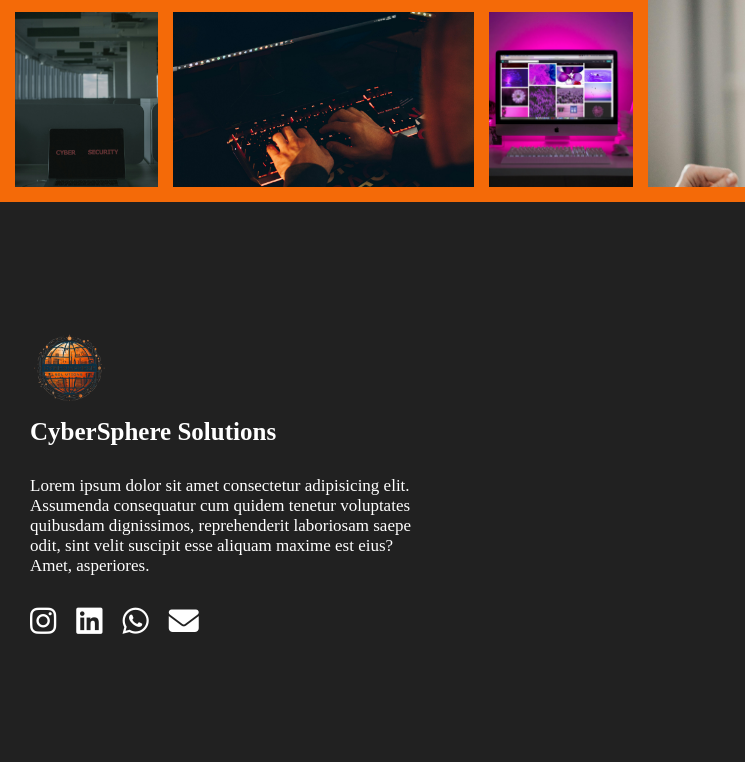
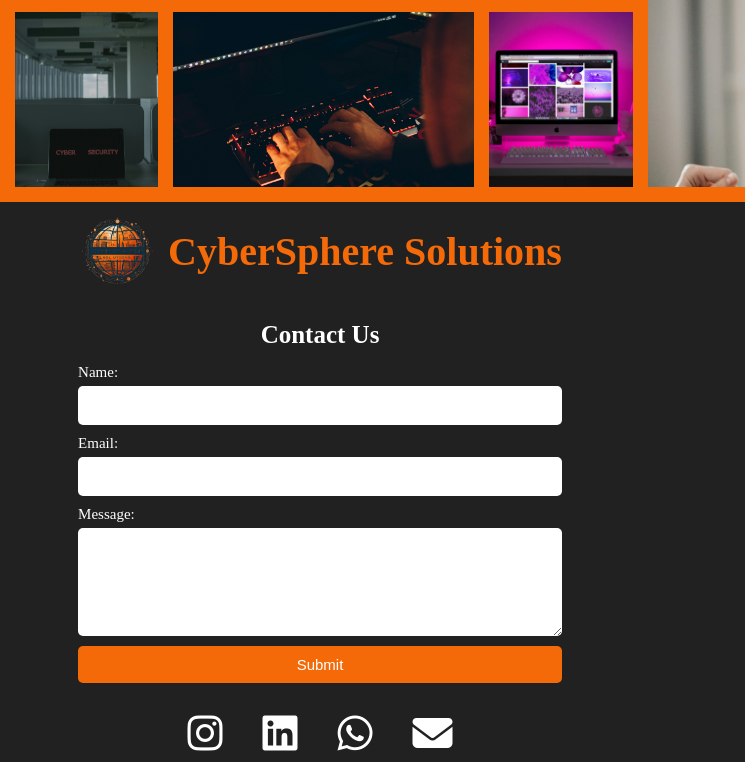
Before and after one commit to AryaK-31/KavachSession, a website: page index.html in a window 1280 px wide. Shown: the part 2318-3080 px from the top of the page, 0-745 px from the left. Drawn offline with Linux system fonts and the light colour scheme.

Commit message:
footer complete

```diff
--- a/index.html
+++ b/index.html
@@ -82,6 +82,10 @@
         </section>
 
         <section class="service_body">
+            <div class="service_title">
+                <h1 class="title">Our Services.</h1>
+            </div>
+            <div class="service_container">
                 <div class="service">
                     <img src="./media/images/s1.webp" class="service_media" alt="">
                     <div class="service_content">
@@ -125,6 +129,22 @@
                       <button class="btn">
                         Book Service
                       </button>
+                    </div>
+                  </div>
+                  <div class="service">
+                    <img src="./media/images/g6.jpg" class="service_media" alt="">
+                    <div class="service_content">
+                      <h1 class="headline">
+                        Website Development
+                      </h1>
+                      <p class="description">
+                        Lorem ipsum dolor sit amet consectetur adipisicing elit. Non libero ut animi, a cumque labore omnis ex porro
+                        magni, expedita, minima voluptates. Quo vitae nobis repellat? Earum ratione vel nostrum.
+                      </p>
+                      <button class="btn">
+                        Book Service
+                      </button>
+                    </div>
                   </div>
             </div>
         </section>
@@ -196,17 +216,26 @@
                         <img class="logo" src="./media/images/logo.png" alt="">
                         <h3>CyberSphere Solutions</h3>
                     </div>
-                    <p class="description">
-                        Lorem ipsum dolor sit amet consectetur adipisicing elit. Assumenda consequatur cum quidem
-                        tenetur
-                        voluptates quibusdam dignissimos, reprehenderit laboriosam saepe odit, sint velit suscipit esse
-                        aliquam maxime est eius? Amet, asperiores.
-                    </p>
+                    <div class="footer-form">
+                        <h2>Contact Us</h2>
+                        <form action="#" method="POST">
+                          <label for="name">Name:</label>
+                          <input type="text" id="name" name="name" required>
+
+                          <label for="email">Email:</label>
+                          <input type="email" id="email" name="email" required>
+
+                          <label for="message">Message:</label>
+                          <textarea id="message" name="message" rows="4" required></textarea>
+
+                          <button type="submit">Submit</button>
+                        </form>
+                    </div>
                     <div class="social">
-                        <a href="#"><i class="fa-brands fa-instagram fa-3x"></i></a>
-                        <a href="#"><i class="fa-brands fa-linkedin fa-3x"></i></a>
-                        <a href="#"><i class="fa-brands fa-whatsapp fa-3x"></i></a>
-                        <a href="#"><i class="fa-solid fa-envelope fa-3x"></i></a>
+                        <a href="#"><i class="fa-brands fa-instagram fa-4x icon"></i></a>
+                        <a href="#"><i class="fa-brands fa-linkedin fa-4x icon"></i></a>
+                        <a href="#"><i class="fa-brands fa-whatsapp fa-4x icon"></i></a>
+                        <a href="#"><i class="fa-solid fa-envelope fa-4x icon"></i></a>
                     </div>
                 </div>
             </div>
--- a/sass/style.scss
+++ b/sass/style.scss
@@ -364,6 +364,26 @@ html {
         width: 100%;
         background-color: $color-primary;
         display: flex;
+        flex-direction: column;
+        justify-content: center;
+        align-items: center;
+        gap: 1rem;
+
+        .service_title{
+            display: flex;
+            justify-content: center;
+            align-items: center;
+
+            .title{
+                font-size: 6rem;
+                color: $font-color-secondary;
+            }
+        }
+
+        .service_container{
+            height: 80%;
+            width: 100%;
+            display: flex;
             justify-content: center;
             align-items: center;
             gap: 10rem;
@@ -410,21 +430,24 @@ html {
 
                   .description {
                     text-transform: capitalize;
-                font-size: 1.3rem;
-                line-height: 1.3rem;
-                margin: 2rem 0;
+                    font-size: 1.8rem;
+                    line-height: 1.5rem;
+                    margin: 1.5rem 0;
                   }
 
                   .btn {
                     width: 50%;
+                    margin-top: 3rem;
                     background: $color-tertiary;
-                color: black;
+                    color: $font-color-secondary;
+                    font-size: 1.5rem;
                     padding: 0.7rem 1.2rem;
                     border-radius: 0.5rem;
                     text-transform: capitalize;
                     border: none;
                     outline: none;
                     cursor: pointer;
+                   }
                 }
             }
         }
@@ -456,33 +479,80 @@ html {
                     display: flex;
                     gap: 1rem;
                     color: $font-color-secondary;
-                    flex-direction: column;
-                    align-items: flex-start;
+                    align-items: center;
 
                     .logo{
                         height: 8rem;
                     }
 
                     h3{
-                        font-size: 2.5rem;
+                        font-size: 4rem;
+                        color: $font-color-primary;
                     }
                 }
 
-                .description{
-                    font-size: 1.7rem;
-                    max-width: 70%;
+                .footer-form {
+                    width: 100%;
+
+                    h2 {
+                      text-align: center;
+                      margin-bottom: 1.5rem;
+                      font-size: 2.5rem;
                       color: $font-color-secondary;
+                    }
+
+                    form {
+                      display: flex;
+                      flex-direction: column;
+
+                      label {
+                        font-size: 1.5rem;
+                        color: $font-color-secondary;
+                        margin-bottom: 0.5rem;
+                      }
+
+                      input,
+                      textarea {
+                        margin-bottom: 1rem;
+                        padding: 0.8rem;
+                        font-size: 2rem;
+                        border: none;
+                        border-radius: 5px;
+                        outline: none;
+
+                        &:focus {
+                          box-shadow: 0 0 1rem $color-tertiary;
+                        }
+                      }
+
+                      button {
+                        padding: 1rem;
+                        font-size: 1.5rem;
+                        color: #fff;
+                        background-color: $font-color-primary;
+                        border: none;
+                        border-radius: 5px;
+                        cursor: pointer;
+                        transition: background-color 0.3s ease;
+                      }
+                    }
                   }
 
                 .social{
                     display: flex;
-                    gap: 2rem;
+                    gap: 4rem;
+                    align-items: center;
+                    justify-content: center;
 
                     a{
                         text-decoration: none;
 
-                        i{
+                        .icon{
                             color: $font-color-secondary;
+                        }
+
+                        &:hover .icon{
+                            color: $font-color-primary;
                         }
 
                     }
```
Also changed, not shown: form.html (added, +17 -0 lines), css/style.css, 1 other file. Lines whose indentation alone changed are shown as unchanged.
